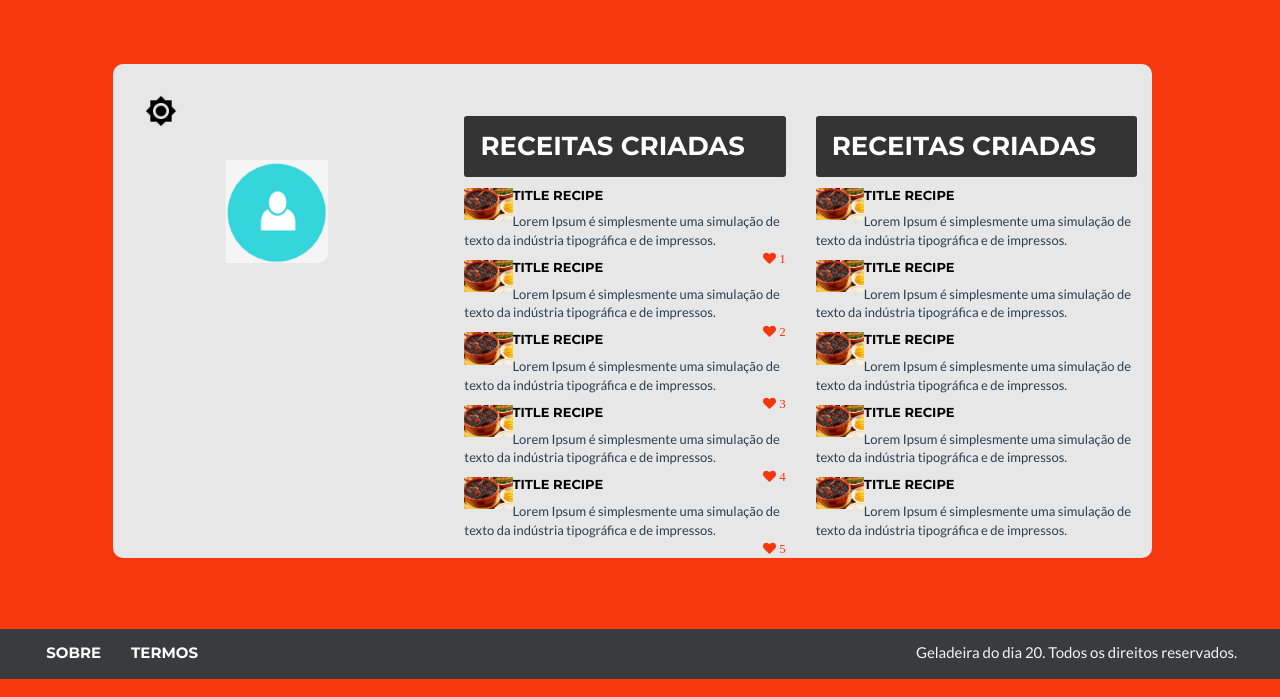
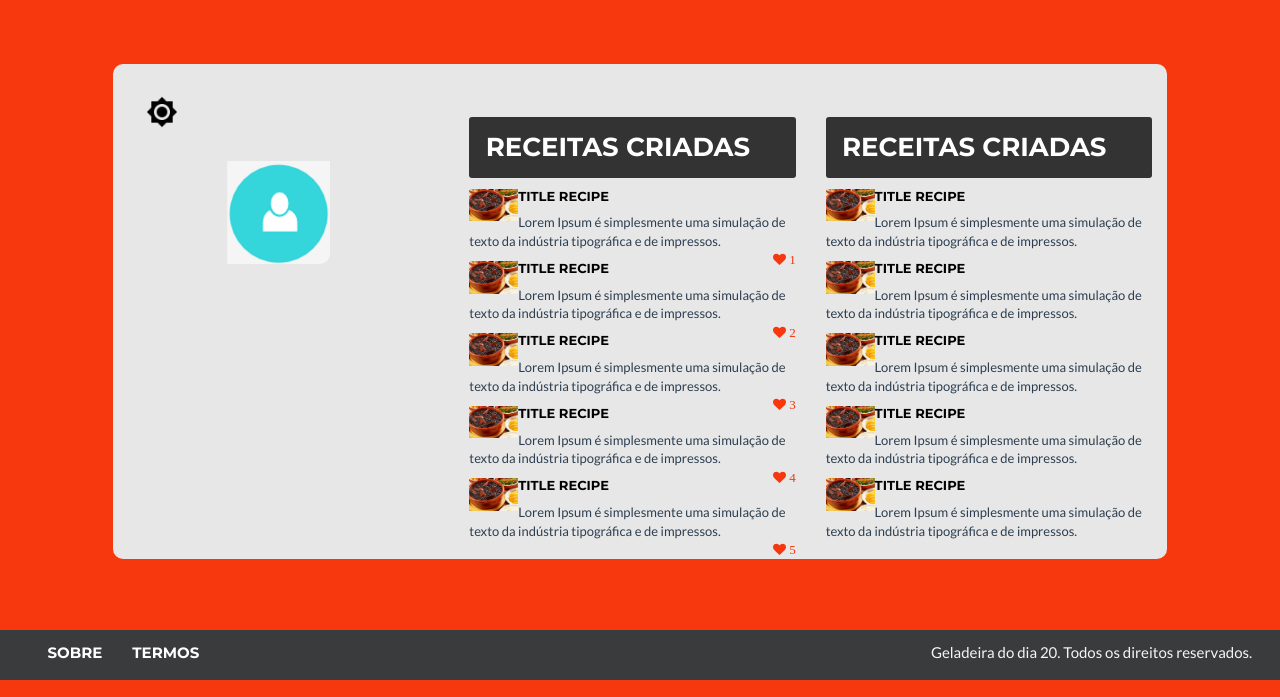
Before and after one commit to digorithm/gdd20, a Flask app: page /profile/ in a window 1280 px wide. Shown: the part 103-800 px from the top of the page. Run offline with Flask 2, Linux system fonts and the light colour scheme; some libraries are stand-ins or nearby versions.

Commit message:
Small fixes css

```diff
--- a/gdd20/static/css/freelancer.css
+++ b/gdd20/static/css/freelancer.css
@@ -525,10 +525,13 @@
 
 }
 
-.picture{
+.picture {
+    padding:10px;
     overflow: hidden;
 }
 .picture img {
+    border: 3px solid #888;
+    width: 100%;
 }
 
 .ic_config {
@@ -536,20 +539,24 @@
     margin-left: 10%;
 }
 
-.photo {
+.photo-profile {
     padding-top: 10%;
     padding-button: 20%;
     padding-left: 35%;
     border-radius: 10px;
 }
 
-.picture h5 {
+.photo {
+    border-radius: 10px;
+}
+
+.picture-profile h5 {
     padding-top: 2%;
     padding-button: 20%;
     text-align: center;
 }
 
-.picture h6 {
+.picture-profile h6 {
     padding-button: 20%;
     text-align: center;
     text-transform: lowercase;
@@ -587,7 +594,7 @@
     border-radius: 3px;
 }
 
-.row {
+.row-profile {
     margin-left: -15px !important;
     margin-right: 0px !important;
 }
@@ -645,9 +652,15 @@
     border-radius: 10px;
 }
 
-.principal {
+.principal-profile {
     padding-left: 10%;
     padding-right: 10%;
+    padding-top: 5%;
+}
+
+.principal {
+    padding-left: 20%;
+    padding-right: 20%;
     padding-top: 5%;
 }
 
--- a/gdd20/templates/recipes/result_search.html
+++ b/gdd20/templates/recipes/result_search.html
@@ -62,7 +62,7 @@
 			<a href="/login" class="btn btn-primary btn-default btn-sm" style="position: absolute; top: 10px; right: -215px;">
 			<span class="glyphicon glyphicon-log-in"></span> logar / cadastrar-se</a>
             {% else %}
-            <a href="#" class="btn btn-success btn-sm" style="position: absolute; top: 10px; right: -210px;">
+            <a href="/profile/" class="btn btn-success btn-sm" style="position: absolute; top: 10px; right: -210px;">
             <span class="glyphicon glyphicon-log-in"></span> Ir para minha página</a>
             <a href="/logout/" class="btn btn-danger btn-sm" style="position: absolute; top: 50px; right: -210px;">
             <span class="glyphicon glyphicon-log-out"></span> Sair da minha conta</a>
--- a/gdd20/templates/user/profile.html
+++ b/gdd20/templates/user/profile.html
@@ -62,7 +62,7 @@
 			<a href="/login" class="btn btn-primary btn-default btn-sm" style="position: absolute; top: 10px; right: -215px;">
 			<span class="glyphicon glyphicon-log-in"></span> logar / cadastrar-se</a>
             {% else %}
-            <a href="#" class="btn btn-success btn-sm" style="position: absolute; top: 10px; right: -210px;">
+            <a href="/profile/" class="btn btn-success btn-sm" style="position: absolute; top: 10px; right: -210px;">
             <span class="glyphicon glyphicon-log-in"></span> Ir para minha página</a>
             <a href="/logout/" class="btn btn-danger btn-sm" style="position: absolute; top: 50px; right: -210px;">
             <span class="glyphicon glyphicon-log-out"></span> Sair da minha conta</a>
@@ -88,16 +88,16 @@
 }
 </style>
 <!-- Header -->
-<section id="principal" class="principal">
+<section id="principal" class="principal-profile">
 <div class="new-container div-red-absolute">
 	<div class="row">
 		<div class="center_div">
 			<div class="panel-content panel panel-defualt">
-				<div class="row">
+				<div class="row row-profile">
 					<div class="col-lg-4">
                     <img class="ic_config" src="{{ url_for('static', filename='images/ic_brightness_high_black_48dp.png')}}" />
-						<div class="picture">
-							<img class="photo" src="{{ url_for('static', filename='images/profile.png')}}" />
+						<div class="picture-profile">
+							<img class="photo-profile" src="{{ url_for('static', filename='images/profile.png')}}" />
                             <h5>{{current_user.name}}</h5>
                             <h6>{{current_user.email}}</h6>
 						</div>
```
